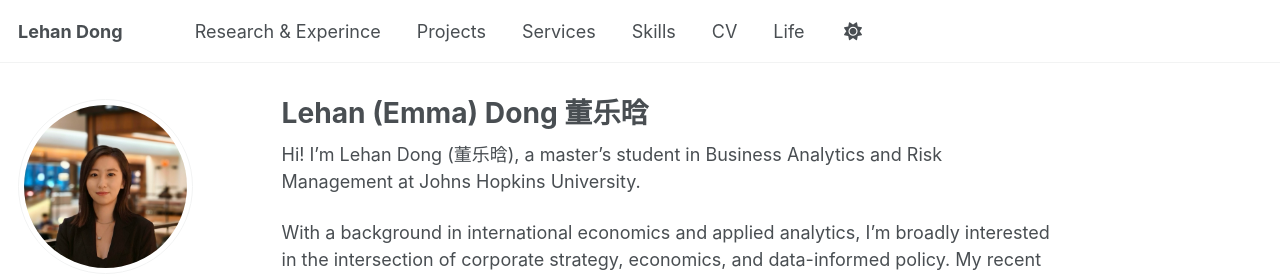
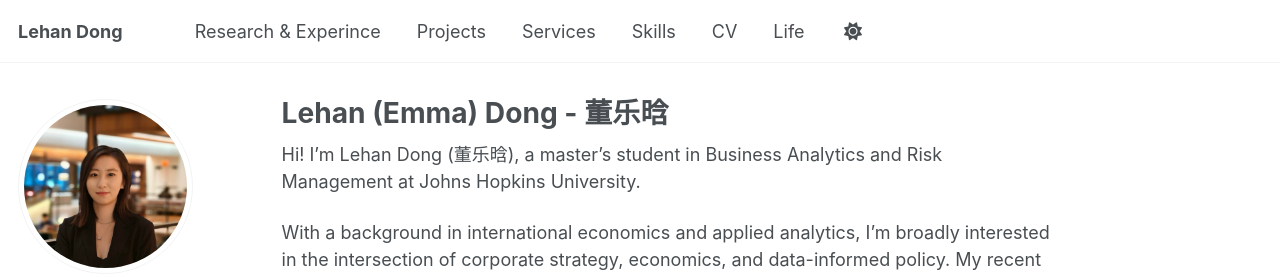
Before and after one commit to LehanDong/lehandongwebsite, a Jekyll site: the page built from _pages/about.md, in a window 1280 px wide. Shown: the top 277 px of the page. Built offline with Jekyll 4.4.1, drawn with Linux system fonts in a browser that asks for light colours.

```diff
--- a/_pages/about.md
+++ b/_pages/about.md
@@ -1,7 +1,6 @@
 ---
 permalink: /
-title: "Lehan (Emma) Dong
-董乐晗"
+title: "Lehan (Emma) Dong - 董乐晗"
 author_profile: true
 redirect_from:
   - /about/
```
